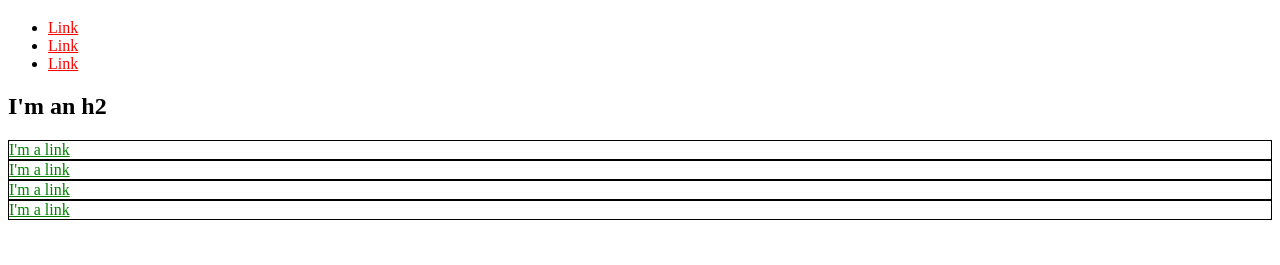
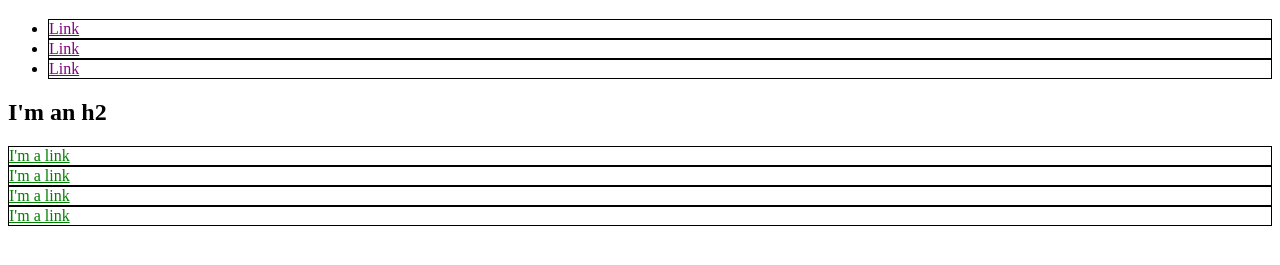
Before and after one commit to pufw18/be-dangerous-site, a plain HTML site: page index.html in a window 1280 px wide. Shown: the part 61-326 px from the top of the page. Drawn offline with Linux system fonts and the light colour scheme.

Commit message:
added basic styling

```diff
--- a/index.html
+++ b/index.html
@@ -3,32 +3,49 @@
   <head>
     <title>Test Page: Don't Panic</title>
     <meta charset="utf-8">
+    <style>
+div{
+  border: 1px solid black;
+  }
+a{
+  color: red;
+  }
+div a{
+  color: green;
+}
+li a{
+  color: purple
+}
+li{
+  border: 1px solid black
+}
+    </style>
   </head>
   <body>
     <h1>I'm an h1</h1>
     <ul>
       <li>
-        <a href="http://example.com/" style="color: red;">Link</a>
+        <a href="http://example.com/">Link</a>
       </li>
       <li>
-        <a href="http://example.com/" style="color: red;">Link</a>
+        <a href="http://example.com/">Link</a>
       </li>
       <li>
-        <a href="http://example.com/" style="color: red;">Link</a>
+        <a href="http://example.com/">Link</a>
       </li>
     </ul>
     <h2>I'm an h2</h2>
-    <div style="border: 1px solid black;">
-      <a href="http://example.com/" style="color: green;">I'm a link</a>
+    <div>
+      <a href="http://example.com/">I'm a link</a>
     </div>
-    <div style="border: 1px solid black;">
-      <a href="http://example.com/" style="color: green;">I'm a link</a>
+    <div>
+      <a href="http://example.com/">I'm a link</a>
     </div>
-    <div style="border: 1px solid black;">
-      <a href="http://example.com/" style="color: green;">I'm a link</a>
+    <div>
+      <a href="http://example.com/">I'm a link</a>
     </div>
-    <div style="border: 1px solid black;">
-      <a href="http://example.com/" style="color: green;">I'm a link</a>
+    <div>
+      <a href="http://example.com/">I'm a link</a>
     </div>
   </body>
 </html>
```
